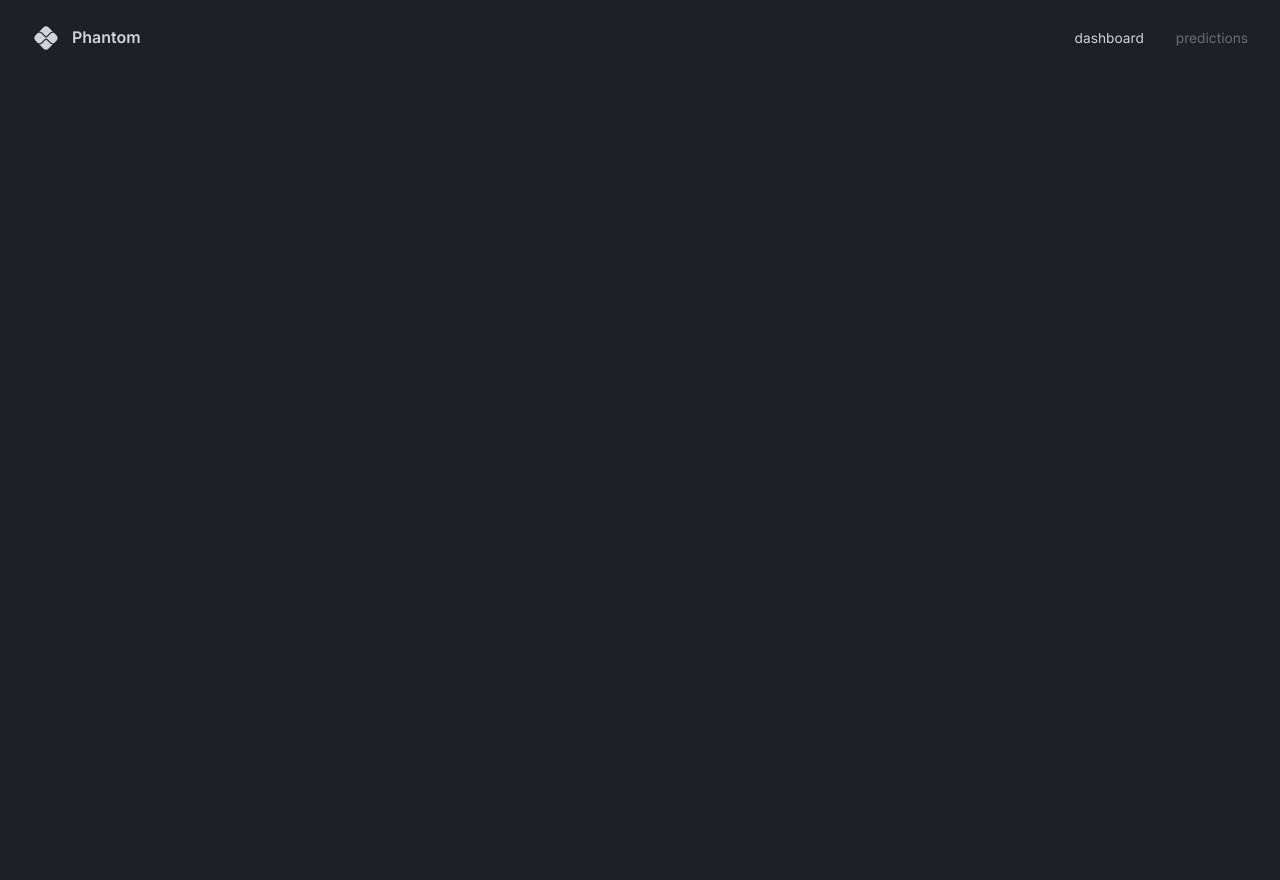
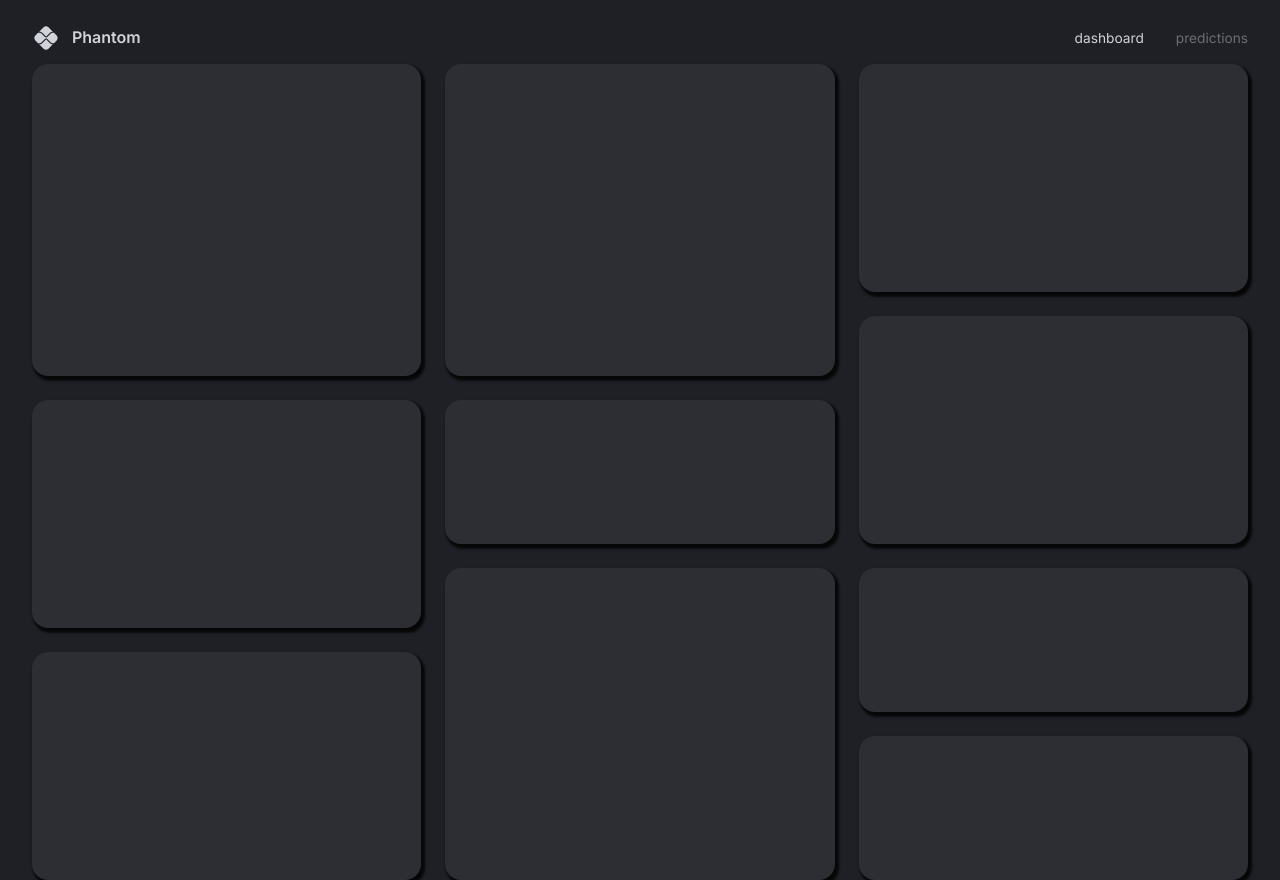
Before and after one commit to AbuBakkarSiddiqueAnir/Finance-Charts, a React (Vite) app in the folder client/: page / in a window 1280 px wide. Before the commit the page ends 800 px from the top, so only its background shows below. Built offline with nearby package versions, Linux system fonts and the light colour scheme.

Commit message:
style: dashboard

```diff
--- a/client/src/scenes/dashboard/Row2.tsx
+++ b/client/src/scenes/dashboard/Row2.tsx
@@ -3,11 +3,11 @@
 import DashboardBox from '@/components/DashboardBox';
 import React from 'react';
 
-type Row1Props = {
+type Row2Props = {
 
 };
 
-const Row1 = (props: Row1Props) => {
+const Row2 = (props: Row2Props) => {
 
     return <>
         <DashboardBox gridArea='d'></DashboardBox>
@@ -15,4 +15,4 @@ const Row1 = (props: Row1Props) => {
         <DashboardBox gridArea='f'></DashboardBox>
     </>
 }
-export default Row1;
+export default Row2;
--- a/client/src/scenes/dashboard/Row3.tsx
+++ b/client/src/scenes/dashboard/Row3.tsx
@@ -3,11 +3,11 @@
 import DashboardBox from '@/components/DashboardBox';
 import React from 'react';
 
-type Row1Props = {
+type Row3Props = {
 
 };
 
-const Row1 = (props: Row1Props) => {
+const Row3 = (props: Row3Props) => {
 
     return <>
         <DashboardBox gridArea='g'></DashboardBox>
@@ -16,4 +16,4 @@ const Row1 = (props: Row1Props) => {
         <DashboardBox gridArea='j'></DashboardBox>
     </>
 }
-export default Row1;
+export default Row3;
--- a/client/src/scenes/dashboard/index.tsx
+++ b/client/src/scenes/dashboard/index.tsx
@@ -1,6 +1,8 @@
-import DashboardBox from '@/components/DashboardBox';
 import { Box, useMediaQuery } from '@mui/material';
 import * as React from 'react';
+import Row1 from './Row1';
+import Row3 from './Row3';
+import Row2 from './Row2';
 
 
 const gridTemplateLargeScreens = `
@@ -48,11 +50,7 @@ const gridTemplateSmallScreens = `
   "j"
 `;
 
-type DashboardProps = {
-
-};
-
-const Dashboard = (props: DashboardProps) => {
+const Dashboard = () => {
     const isAboveMediumScreens = useMediaQuery("(min-width: 1200px)");
     return (
         <Box
@@ -74,13 +72,9 @@ const Dashboard = (props: DashboardProps) => {
                     }
             }
         >
-
-
-
-
-            {/* <Row1 />
-        <Row2 />
-        <Row3 /> */}
+            <Row1 />
+            <Row2 />
+            <Row3 />
         </Box>
     )
 }
```
